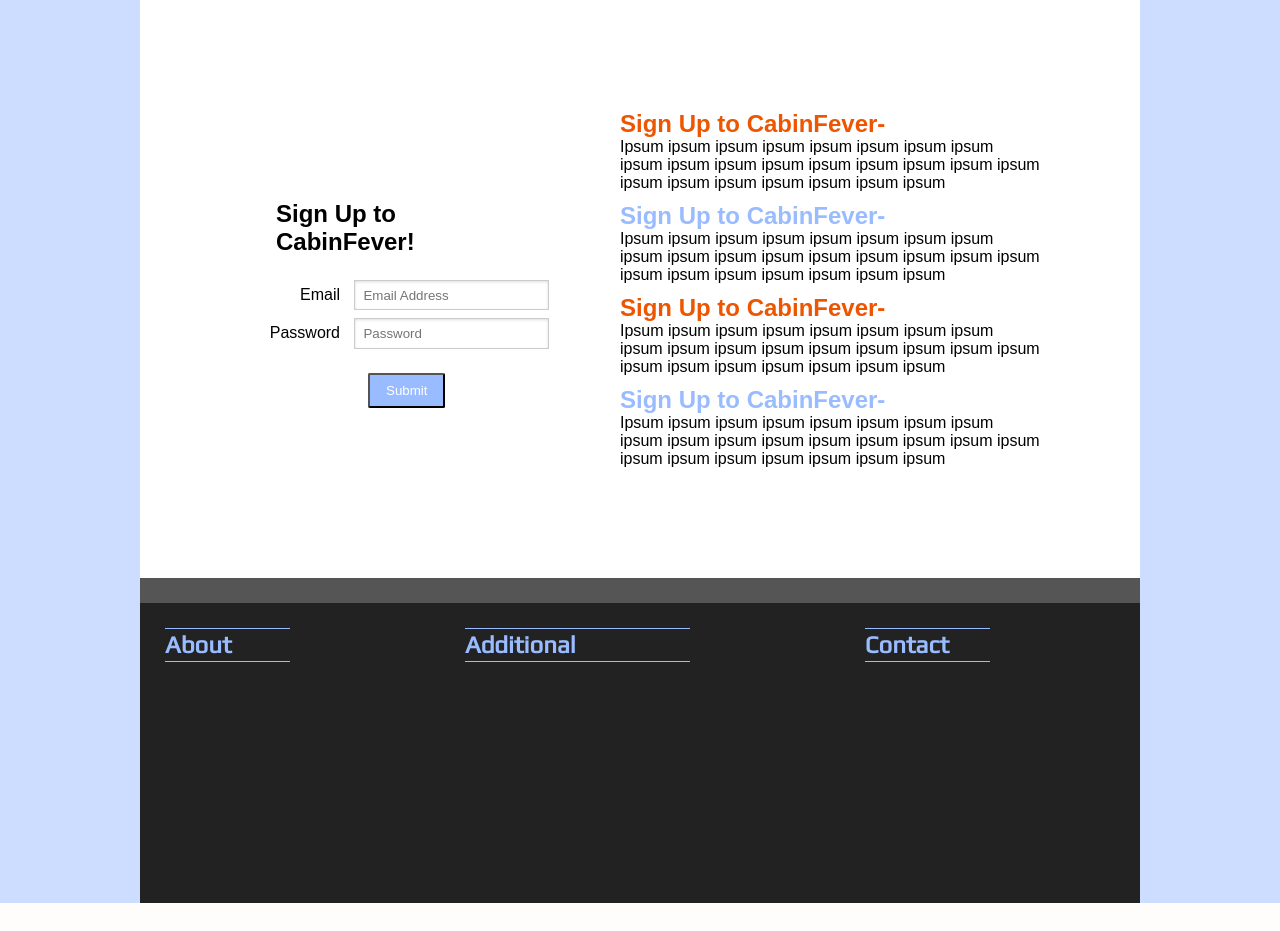
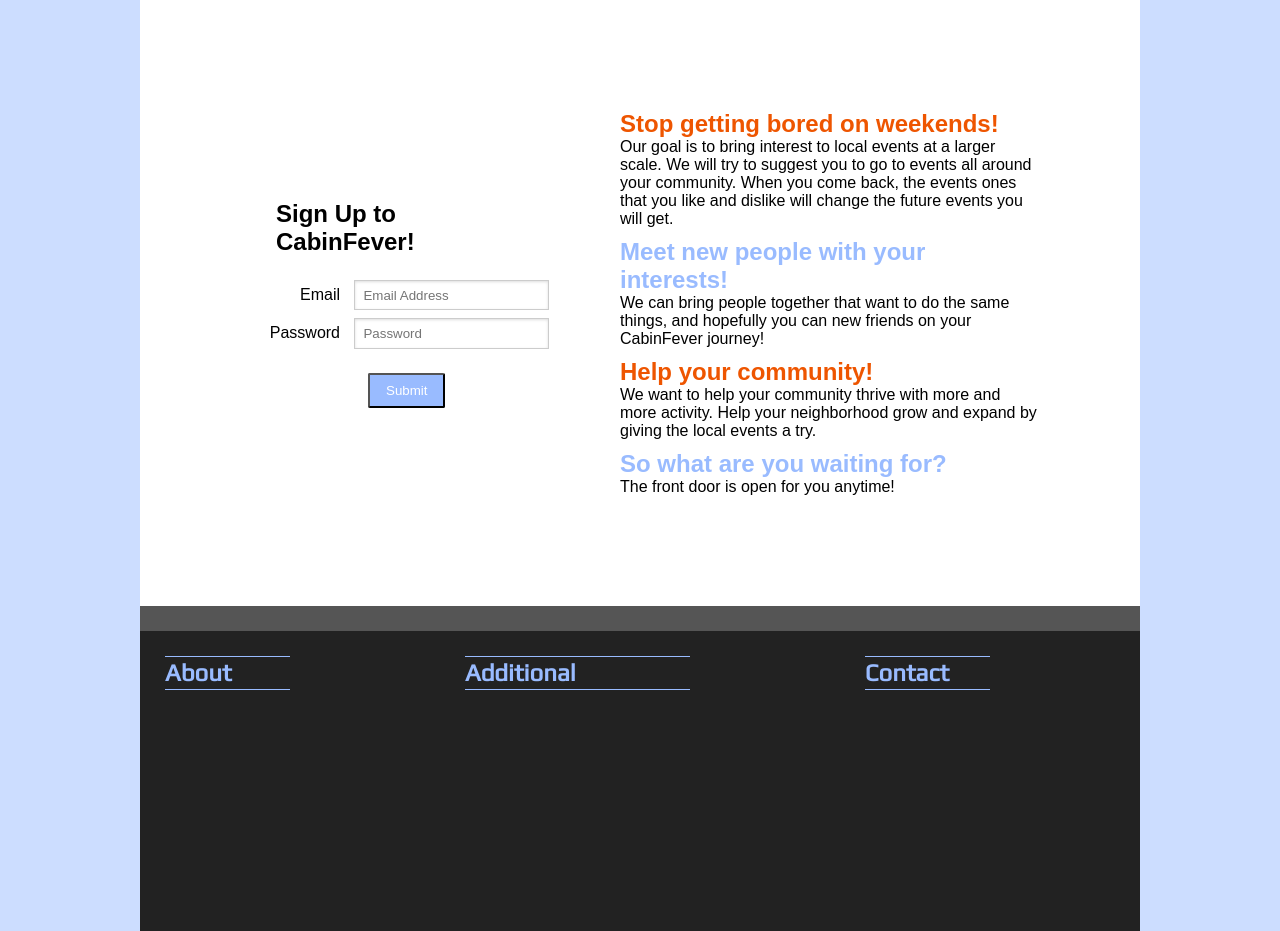
Before and after one commit to jstelben/CabinFever, a PHP site: page /registeruser.php in a window 1280 px wide. Shown: the part 250-1181 px from the top of the page. Before the commit the page ends 1153 px from the top, so only its background shows below. Run offline with PHP 8.4, Linux system fonts and the light colour scheme; some web fonts are replaced.

Commit message:
Updated for final display

```diff
--- a/registeruser.php
+++ b/registeruser.php
@@ -123,32 +123,28 @@
         </form>
       </div>
 
-<div class="RightMainFloat">
+      <div class="RightMainFloat">
         <div class="FloatRow">
-          <h2 style="color: #EE5500">Sign Up to CabinFever-</h2>
-          <p> Ipsum ipsum ipsum ipsum ipsum ipsum ipsum ipsum
-            ipsum ipsum ipsum ipsum ipsum ipsum ipsum ipsum
-            ipsum ipsum ipsum ipsum ipsum ipsum ipsum ipsum </p>
+          <h2 style="color: #EE5500">Stop getting bored on weekends!</h2>
+          <p> Our goal is to bring interest to local events at a larger scale.
+            We will try to suggest you to go to events all around your community.
+            When you come back, the events ones that you like and dislike will
+            change the future events you will get. </p>
         </div>
         <div class="FloatRow">
-          <h2 style="color: #99BBFF">Sign Up to CabinFever-</h2>
-          <p> Ipsum ipsum ipsum ipsum ipsum ipsum ipsum ipsum
-            ipsum ipsum ipsum ipsum ipsum ipsum ipsum ipsum
-            ipsum ipsum ipsum ipsum ipsum ipsum ipsum ipsum </p>
+          <h2 style="color: #99BBFF">Meet new people with your interests!</h2>
+          <p> We can bring people together that want to do the same things,
+            and hopefully you can new friends on your CabinFever journey! </p>
         </div>
         <div class="FloatRow">
-          <h2 style="color: #EE5500">Sign Up to CabinFever-</h2>
-          <p> Ipsum ipsum ipsum ipsum ipsum ipsum ipsum ipsum
-            ipsum ipsum ipsum ipsum ipsum ipsum ipsum ipsum
-            ipsum ipsum ipsum ipsum ipsum ipsum ipsum ipsum </p>
+          <h2 style="color: #EE5500">Help your community!</h2>
+          <p> We want to help your community thrive with more and more activity.
+          Help your neighborhood grow and expand by giving the local events a try.</p>
         </div>
         <div class="FloatRow">
-          <h2 style="color: #99BBFF">Sign Up to CabinFever-</h2>
-          <p> Ipsum ipsum ipsum ipsum ipsum ipsum ipsum ipsum
-            ipsum ipsum ipsum ipsum ipsum ipsum ipsum ipsum
-            ipsum ipsum ipsum ipsum ipsum ipsum ipsum ipsum </p>
+          <h2 style="color: #99BBFF">So what are you waiting for?</h2>
+          <p> The front door is open for you anytime! </p>
         </div>
-      </div>
     </div>
   </main>
 
```
